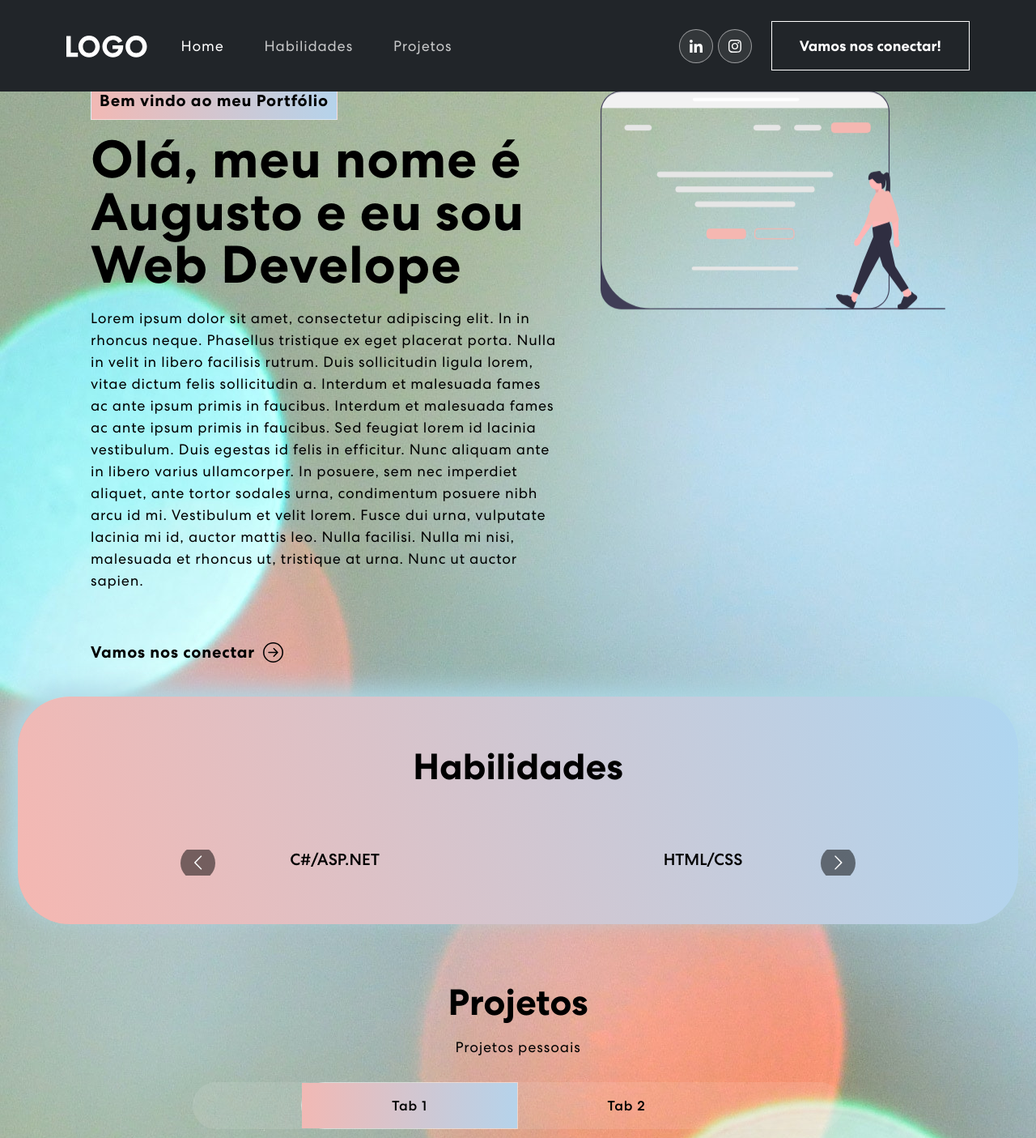
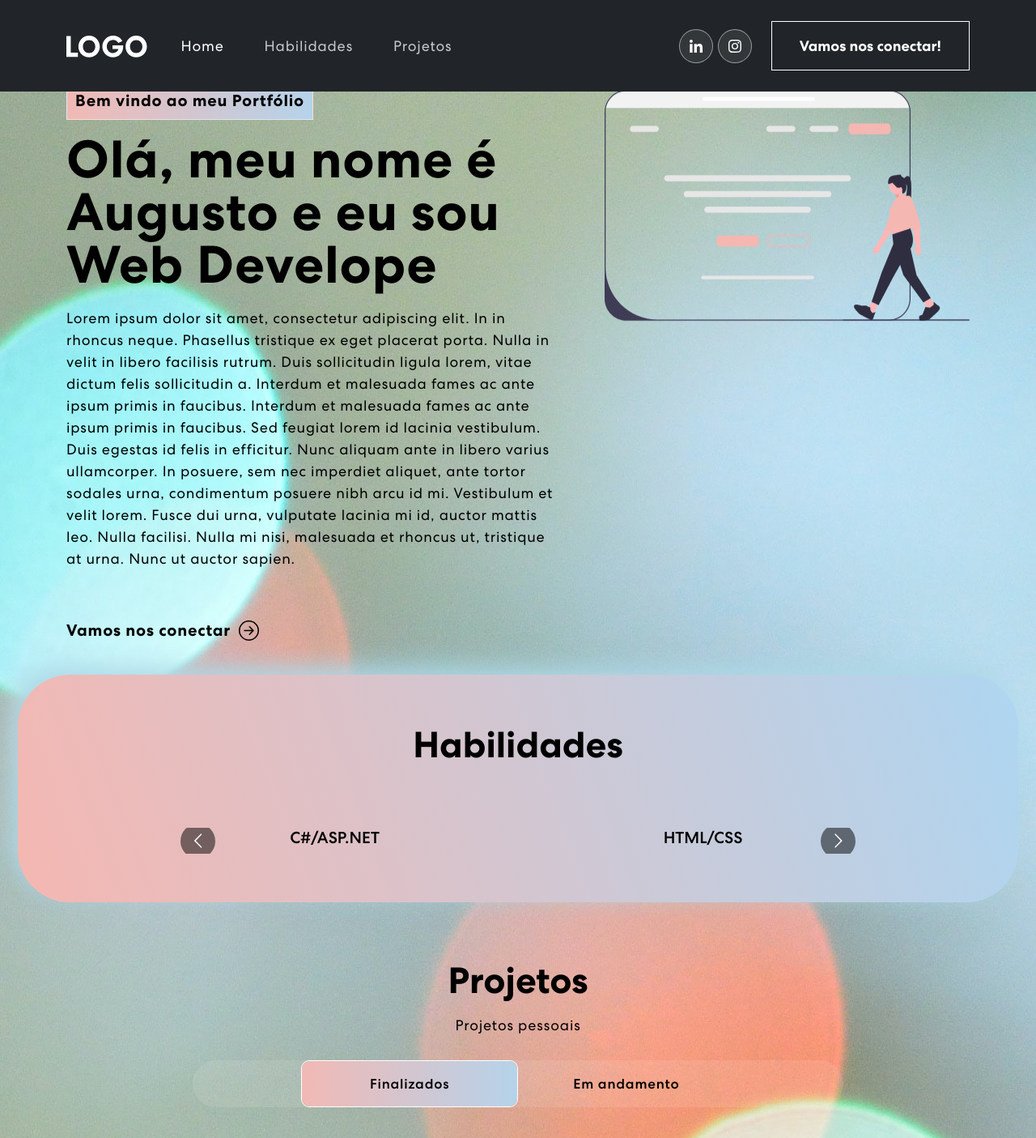
Before and after one commit to AugustoLa/WebPortfolio, a React (Create React App) app: page / in a window 1280 px wide. Shown: the top 1405 px of the page at 81% size. Built offline with nearby package versions, Linux system fonts and the light colour scheme; no server answers.

Commit message:
responsividade newsletter melhorada

```diff
--- a/src/App.css
+++ b/src/App.css
@@ -368,9 +368,9 @@ nav.navbar .navbar-toggler[aria-expanded="true"] .navbar-toggler-icon {
 }
 
 
-@media only screen and (max-device-width: 990px) {
+@media (max-device-width: 990px) {
   body .banner {
-    padding: 100px;
+    padding-top: 100px;
   }
 }
 
@@ -466,7 +466,7 @@ h5 {
 
 .project .nav.nav-pills .nav-link {
   background-color: transparent;
-  border-radius: 0;
+  border-radius: 10px;
   padding: 17px 0;
   color: black;
   width: 100%;
@@ -484,6 +484,7 @@ h5 {
   position: absolute;
   width: 0;
   height: 100%;
+  border-radius: 10px;
   background: linear-gradient(90.21deg, #F5B7B1 -5.91%, #AED6F1 111.58%);
   top: 0;
   left: 0;
@@ -499,10 +500,6 @@ h5 {
   border: 1px solid rgba(255, 255, 255, 1);
 }
 
-.nav-link#projects-tabs-tab-first {
-  border: 1px solid rgba(255, 255, 255, 0.5);
-  border-radius: 55px 0px 0px 55px;
-}
 
 .proj-imgbx {
   position: relative;
@@ -706,6 +703,7 @@ h5 {
   background: transparent;
   border: 0;
   padding: 0 15px;
+
 }
 
 .new-email-bx button {
@@ -716,9 +714,6 @@ h5 {
   letter-spacing: 0.5px;
   border-radius: 18px;
 }
-
-
-
 
 .footer img {
   width: 26%;
@@ -731,3 +726,25 @@ h5 {
   letter-spacing: 0.5px;
   margin-top: 20px;
 }
+
+
+@media (max-device-width: 990px) {
+
+  body .newsletter-bx {
+    background: #12121460;
+    border-radius: 55px;
+    color: #121212;
+    padding: 40px 100px;
+    margin-bottom: 80px;
+    margin-top: -122px;
+  }
+
+  body .new-email-bx button {
+    padding: 5px 5px;
+  }
+
+  body .new-email-bx input {
+    width: 150px;
+    padding: 5px 5px;
+  }
+}
--- a/src/components/Newsletter.js
+++ b/src/components/Newsletter.js
@@ -26,7 +26,7 @@ export const Newsletter = ({ status, message, onValidated }) => {
             <div className="newsletter-bx wow slideInUp">
                 <Row>
                     <Col lg={12} md={6} xl={5}>
-                        <h3>Subscribe to our Newsletter<br></br> & Never miss latest updates</h3>
+                        <h3>Se inscreva,<br></br> Nunca perca novos projetos & atualizações!</h3>
                         {status === 'sending' && <Alert>Enviando...</Alert>}
                         {status === 'error' && <Alert variant="danger">{message}</Alert>}
                         {status === 'success' && <Alert variant="success">{message}</Alert>}
@@ -34,8 +34,8 @@ export const Newsletter = ({ status, message, onValidated }) => {
                     <Col md={6} xl={7}>
                         <form onSubmit={handleSubmit}>
                             <div className="new-email-bx">
-                                <input value={email} type="email" onChange={(e) => setEmail(e.target.value)} placeholder="Email Address" />
-                                <button type="submit">Submit</button>
+                                <input value={email} type="email" onChange={(e) => setEmail(e.target.value)} placeholder="Email" />
+                            <button type="submit">Enviar</button>
                             </div>
                         </form>
                     </Col>
--- a/src/components/Projects.js
+++ b/src/components/Projects.js
@@ -42,10 +42,10 @@ export const Projects = () => {
                         <Tab.Container id="projects-tabs" defaultActiveKey="first">
                             <Nav variant="pills" className="nav-pills mb-5 justify-content-center align-items-center" id="pills-tab">
                                 <Nav.Item>
-                                    <Nav.Link eventKey="first">Tab 1</Nav.Link>
+                                    <Nav.Link eventKey="first">Finalizados</Nav.Link>
                                 </Nav.Item>
                                 <Nav.Item>
-                                    <Nav.Link eventKey="second">Tab 2</Nav.Link>
+                                    <Nav.Link eventKey="second">Em andamento</Nav.Link>
                                 </Nav.Item>
                             </Nav>
                             <Tab.Content>
@@ -64,7 +64,7 @@ export const Projects = () => {
                                     </Row>
                                 </Tab.Pane>
                                 <Tab.Pane eventKey="second">
-                                    <p>Lorem ipsum dolor sit amet consectetur adipisicing elit. Cumque quam, quod neque provident velit, rem explicabo excepturi id illo molestiae blanditiis, eligendi dicta officiis asperiores delectus quasi inventore debitis quo.</p>
+                                    <p>Nada por enquanto</p>
                                 </Tab.Pane>
                             </Tab.Content>
                         </Tab.Container>
```
